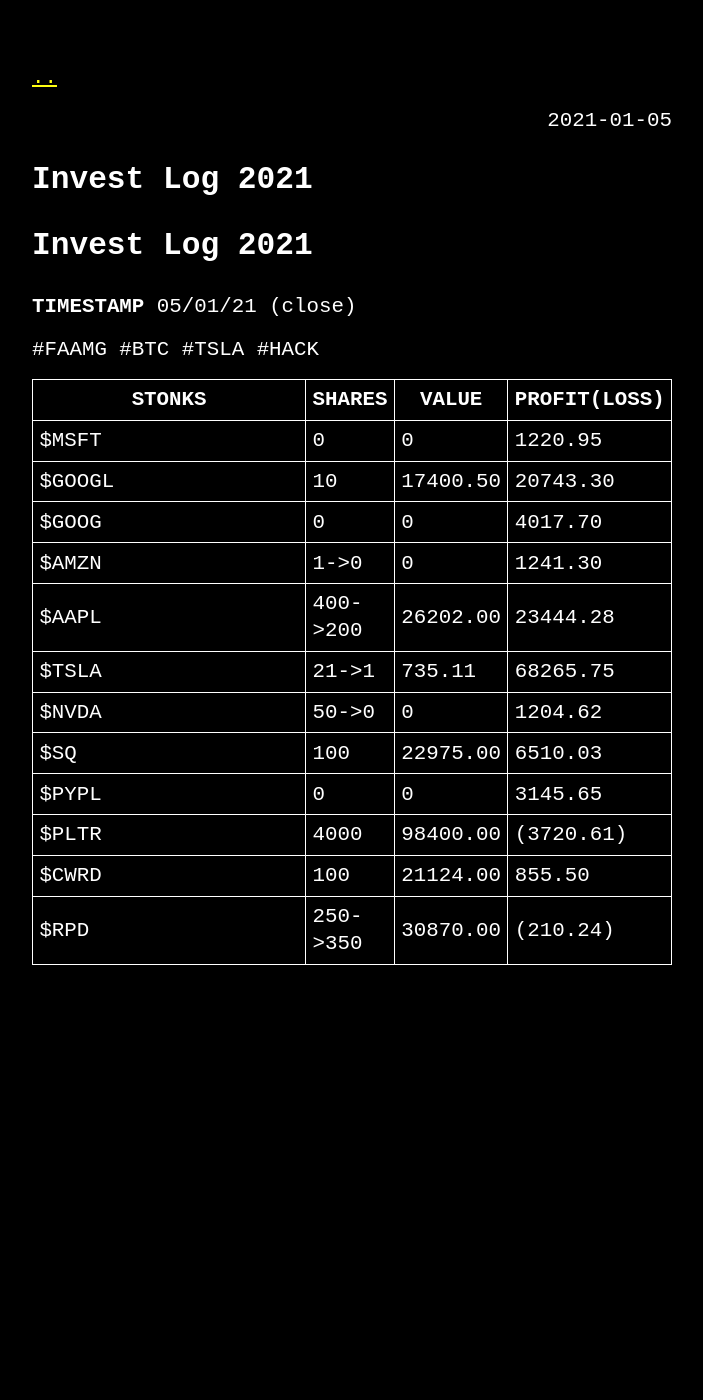
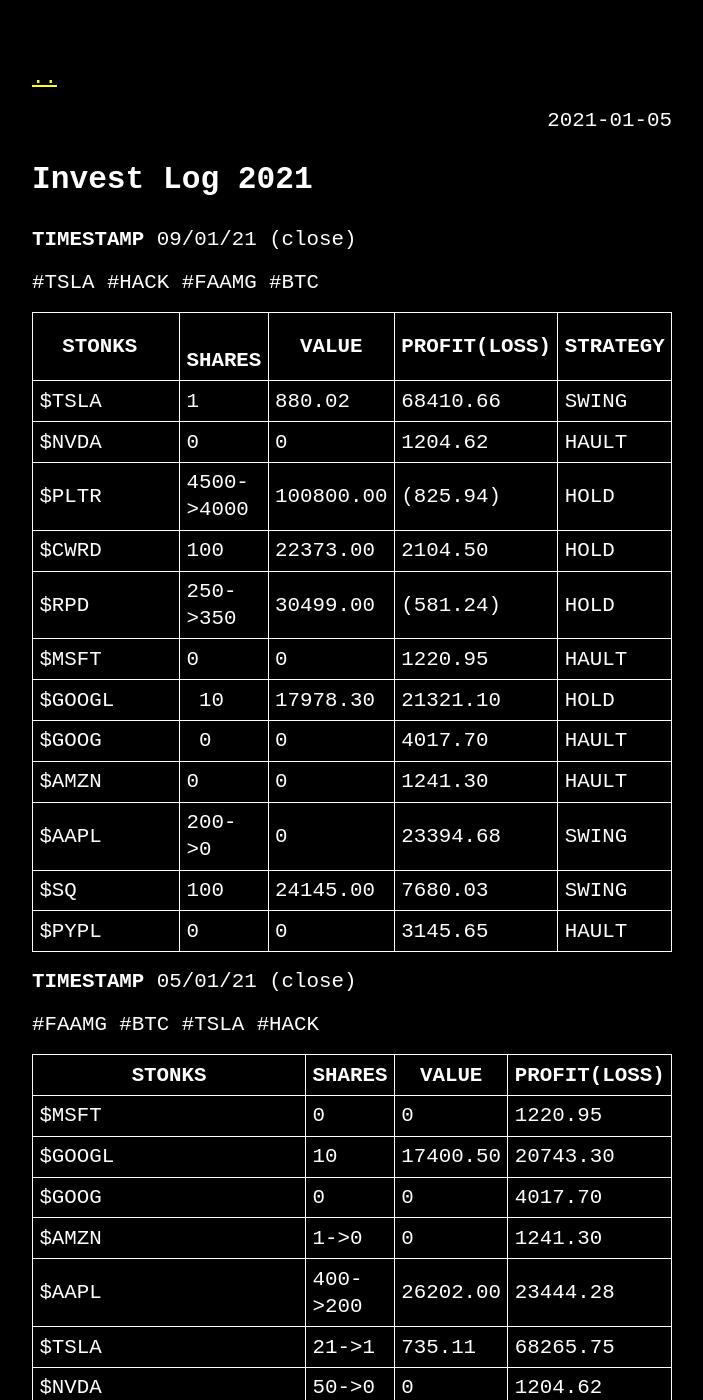
Before and after one commit to sanzomaldini/investlog, a Jekyll site: the page built from _posts/2021-01-05-2021.md, in a window 1280 px wide and 1400 px high. Shown: the whole window, without its empty margins (288-991 px from the left). Built offline with Jekyll 4.4.1, drawn with Linux system fonts in a browser that asks for light colours.

Commit message:
Update 2021-01-05-2021.md

```diff
--- a/_posts/2021-01-05-2021.md
+++ b/_posts/2021-01-05-2021.md
@@ -2,9 +2,25 @@
 layout: post
 title: Invest Log 2021
 ---
+**TIMESTAMP** 09/01/21 (close)
 
-# Invest Log 2021
+#TSLA #HACK
+ #FAAMG #BTC
 
+|STONKS  |  SHARES | VALUE | PROFIT(LOSS) |STRATEGY|
+|----|----|----|----|----|
+| $TSLA  | 1  | 880.02 | 68410.66 |SWING|
+| $NVDA  | 0  | 0 | 1204.62 |HAULT|
+| $PLTR  | 4500->4000  | 100800.00 | (825.94) |HOLD|
+| $CWRD  | 100 | 22373.00 | 2104.50 |HOLD|
+| $RPD   | 250->350  | 30499.00 | (581.24) |HOLD|
+| $MSFT  | 0  | 0 | 1220.95 |HAULT|
+| $GOOGL | 10 | 17978.30 |	21321.10 | HOLD|
+| $GOOG  | 0 | 0 |	4017.70 |HAULT|
+| $AMZN  | 0 | 0 | 1241.30 |HAULT|
+| $AAPL  | 200->0  |  0  | 23394.68 |SWING|
+| $SQ    | 100 | 24145.00 | 7680.03 |SWING|
+| $PYPL  | 0  | 0 | 3145.65 |HAULT|
 
 **TIMESTAMP** 05/01/21 (close)
 
```
